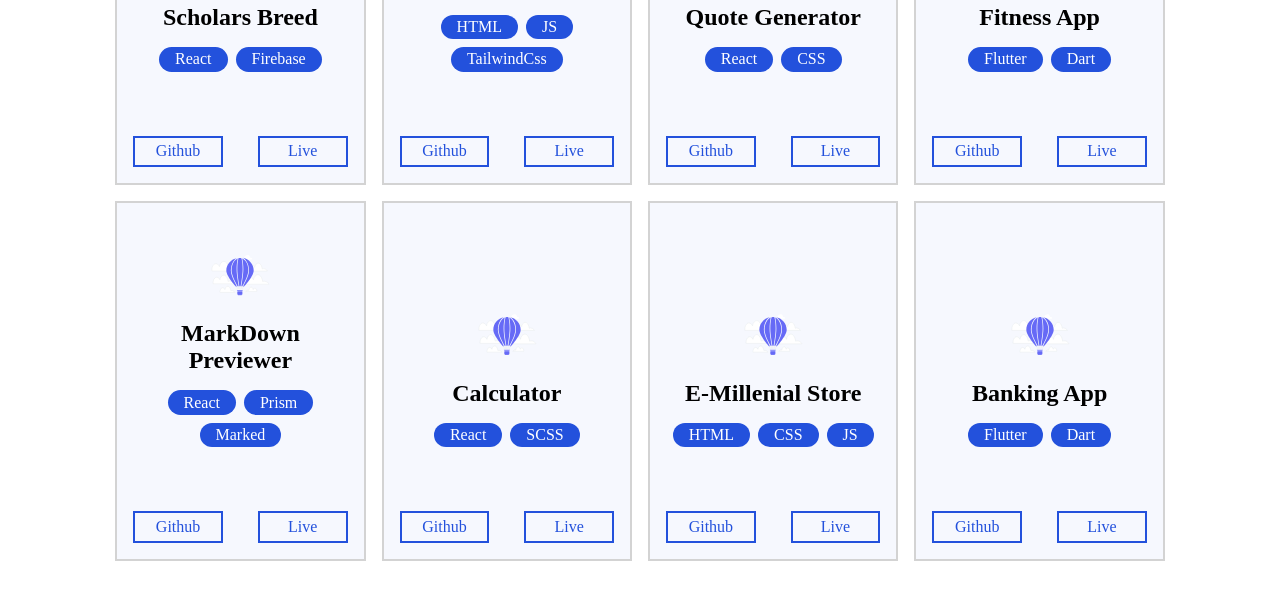
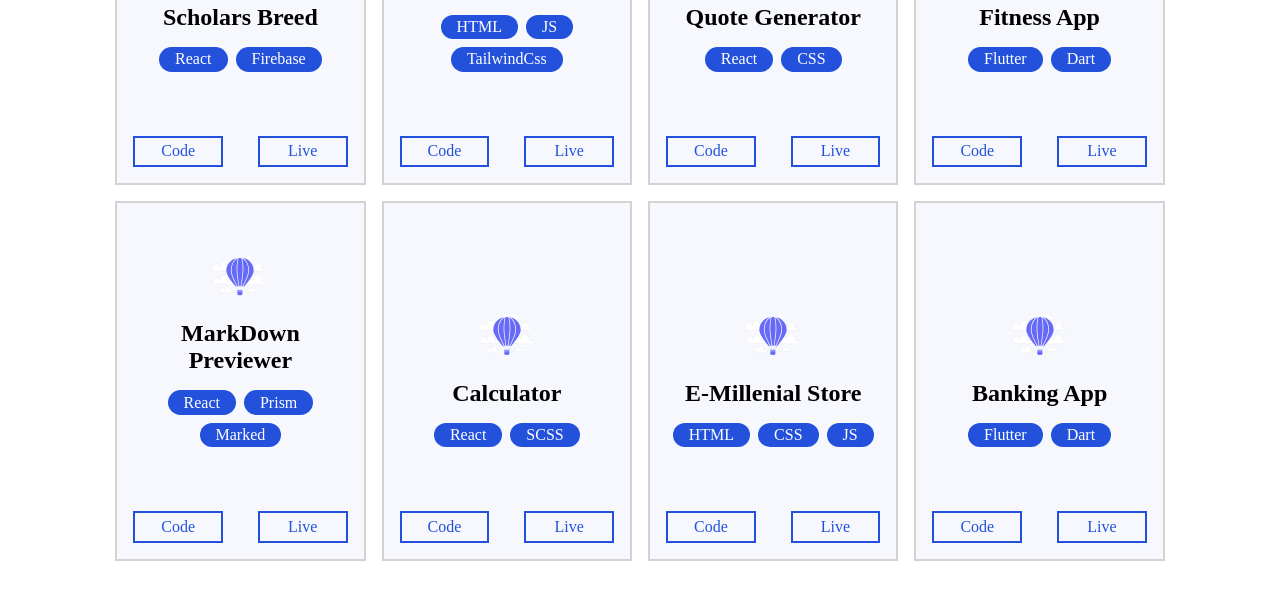
Before and after one commit to Perception12/Portfolio, a React (Create React App) app: page / in a window 1280 px wide. Shown: the part 2920-3513 px from the top of the page. Built offline with nearby package versions, Linux system fonts and the light colour scheme; the HTML template or start-up script is replaced by a standard one.

Commit message:
Update Project.jsx

```diff
--- a/src/components/Projects/Project/Project.jsx
+++ b/src/components/Projects/Project/Project.jsx
@@ -15,7 +15,7 @@ const Project = ({project}) => {
             ))}
         </div>
         <div className="buttons">
-            <a href={project.github} target="_blank" rel='noreferrer' >Github </a>
+            <a href={project.github} target="_blank" rel='noreferrer' >Code</a>
             <a href={project.live} target="_blank" rel='noreferrer' >Live</a>
         </div>
     </div>
```
